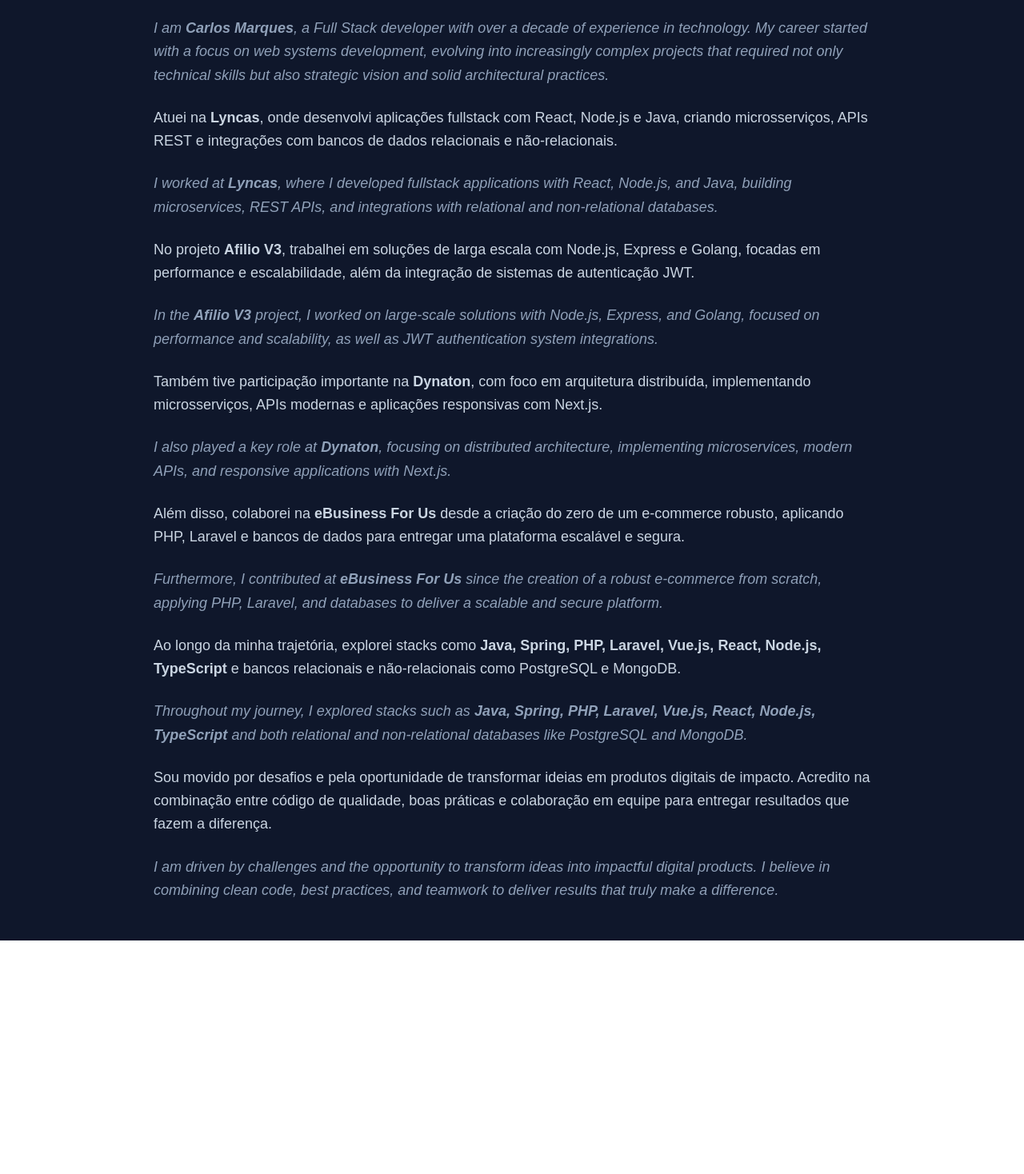
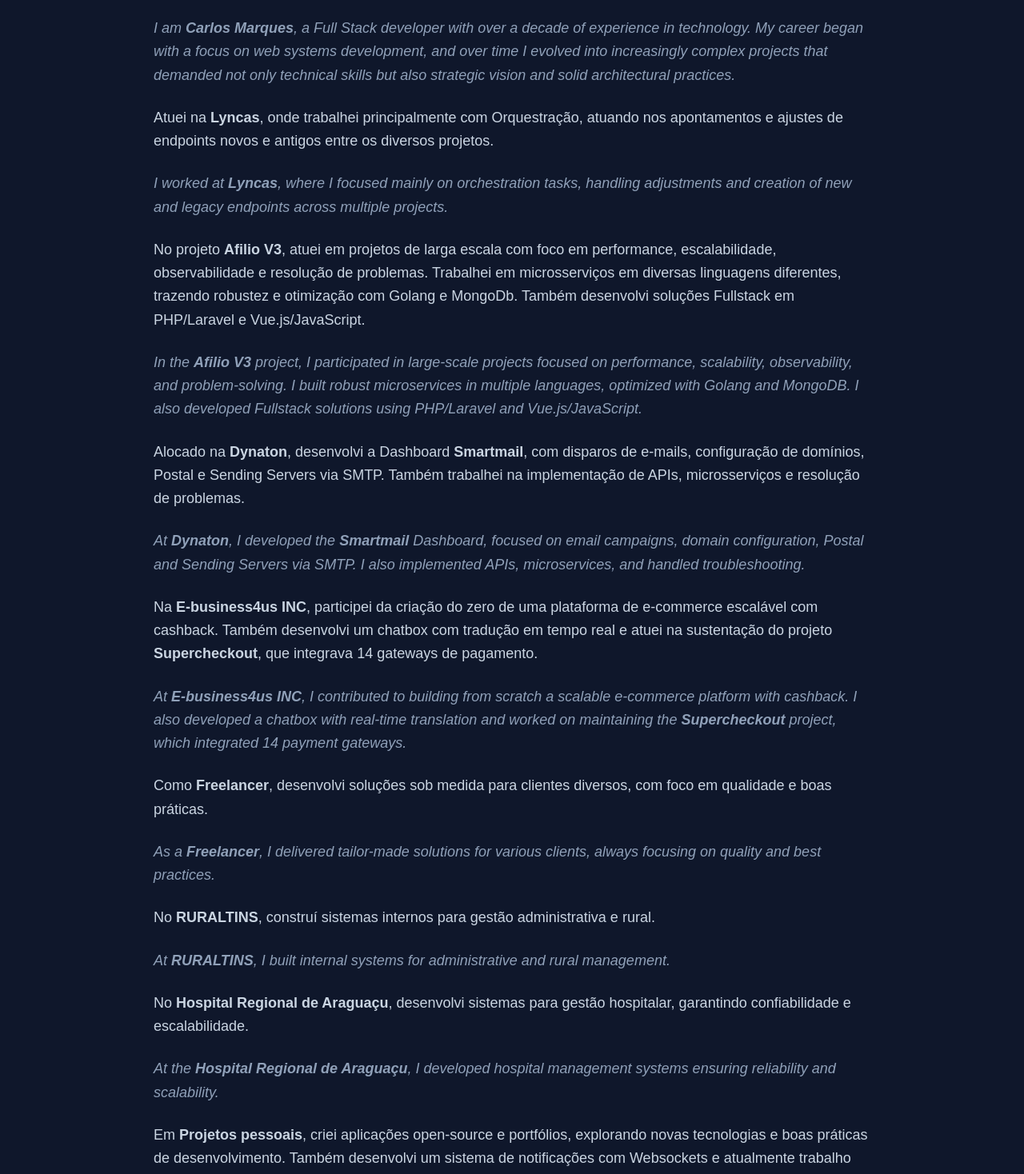
Before and after one commit to carlosmarques00/portfolio-carlos, a Next.js app: page /about in a window 1280 px wide. Shown: the part 240-1708 px from the top of the page at 80% size. Before the commit the page ends 1416 px from the top, so only its background shows below. Built offline with nearby package versions, Linux system fonts and the light colour scheme.

Commit message:
feat: about page atualizado com descrições PT/EN

```diff
--- a/src/app/about/page.tsx
+++ b/src/app/about/page.tsx
@@ -40,77 +40,112 @@
                 </p>
                 <p className="italic text-slate-400">
                     I am <strong>Carlos Marques</strong>, a Full Stack developer with over
-                    a decade of experience in technology. My career started with a focus
-                    on web systems development, evolving into increasingly complex
-                    projects that required not only technical skills but also strategic
-                    vision and solid architectural practices.
+                    a decade of experience in technology. My career began with a focus on
+                    web systems development, and over time I evolved into increasingly
+                    complex projects that demanded not only technical skills but also
+                    strategic vision and solid architectural practices.
                 </p>
 
                 {/* Lyncas */}
                 <p>
-                    Atuei na <strong>Lyncas</strong>, onde desenvolvi aplicações fullstack
-                    com React, Node.js e Java, criando microsserviços, APIs REST e
-                    integrações com bancos de dados relacionais e não-relacionais.
+                    Atuei na <strong>Lyncas</strong>, onde trabalhei principalmente com
+                    Orquestração, atuando nos apontamentos e ajustes de endpoints novos e
+                    antigos entre os diversos projetos.
                 </p>
                 <p className="italic text-slate-400">
-                    I worked at <strong>Lyncas</strong>, where I developed fullstack
-                    applications with React, Node.js, and Java, building microservices,
-                    REST APIs, and integrations with relational and non-relational
-                    databases.
+                    I worked at <strong>Lyncas</strong>, where I focused mainly on
+                    orchestration tasks, handling adjustments and creation of new and legacy
+                    endpoints across multiple projects.
                 </p>
 
                 {/* Afilio V3 */}
                 <p>
-                    No projeto <strong>Afilio V3</strong>, trabalhei em soluções de larga
-                    escala com Node.js, Express e Golang, focadas em performance e
-                    escalabilidade, além da integração de sistemas de autenticação JWT.
+                    No projeto <strong>Afilio V3</strong>, atuei em projetos de larga escala
+                    com foco em performance, escalabilidade, observabilidade e resolução de
+                    problemas. Trabalhei em microsserviços em diversas linguagens diferentes,
+                    trazendo robustez e otimização com Golang e MongoDb. Também desenvolvi
+                    soluções Fullstack em PHP/Laravel e Vue.js/JavaScript.
                 </p>
                 <p className="italic text-slate-400">
-                    In the <strong>Afilio V3</strong> project, I worked on large-scale
-                    solutions with Node.js, Express, and Golang, focused on performance
-                    and scalability, as well as JWT authentication system integrations.
+                    In the <strong>Afilio V3</strong> project, I participated in large-scale
+                    projects focused on performance, scalability, observability, and
+                    problem-solving. I built robust microservices in multiple languages,
+                    optimized with Golang and MongoDB. I also developed Fullstack solutions
+                    using PHP/Laravel and Vue.js/JavaScript.
                 </p>
 
                 {/* Dynaton */}
                 <p>
-                    Também tive participação importante na{" "}
-                    <strong>Dynaton</strong>, com foco em arquitetura distribuída,
-                    implementando microsserviços, APIs modernas e aplicações responsivas
-                    com Next.js.
+                    Alocado na <strong>Dynaton</strong>, desenvolvi a Dashboard
+                    <strong> Smartmail</strong>, com disparos de e-mails, configuração de
+                    domínios, Postal e Sending Servers via SMTP. Também trabalhei na
+                    implementação de APIs, microsserviços e resolução de problemas.
                 </p>
                 <p className="italic text-slate-400">
-                    I also played a key role at <strong>Dynaton</strong>, focusing on
-                    distributed architecture, implementing microservices, modern APIs, and
-                    responsive applications with Next.js.
+                    At <strong>Dynaton</strong>, I developed the <strong>Smartmail</strong>{" "}
+                    Dashboard, focused on email campaigns, domain configuration, Postal and
+                    Sending Servers via SMTP. I also implemented APIs, microservices, and
+                    handled troubleshooting.
                 </p>
 
-                {/* eBusiness For Us */}
+                {/* E-business4us INC */}
                 <p>
-                    Além disso, colaborei na <strong>eBusiness For Us</strong> desde a
-                    criação do zero de um e-commerce robusto, aplicando PHP, Laravel e
-                    bancos de dados para entregar uma plataforma escalável e segura.
+                    Na <strong>E-business4us INC</strong>, participei da criação do zero de
+                    uma plataforma de e-commerce escalável com cashback. Também desenvolvi
+                    um chatbox com tradução em tempo real e atuei na sustentação do projeto
+                    <strong> Supercheckout</strong>, que integrava 14 gateways de pagamento.
                 </p>
                 <p className="italic text-slate-400">
-                    Furthermore, I contributed at <strong>eBusiness For Us</strong> since
-                    the creation of a robust e-commerce from scratch, applying PHP,
-                    Laravel, and databases to deliver a scalable and secure platform.
+                    At <strong>E-business4us INC</strong>, I contributed to building from
+                    scratch a scalable e-commerce platform with cashback. I also developed a
+                    chatbox with real-time translation and worked on maintaining the{" "}
+                    <strong>Supercheckout</strong> project, which integrated 14 payment
+                    gateways.
                 </p>
 
-                {/* Skills */}
+                {/* Freelancer */}
                 <p>
-                    Ao longo da minha trajetória, explorei stacks como{" "}
-                    <strong>
-                        Java, Spring, PHP, Laravel, Vue.js, React, Node.js, TypeScript
-                    </strong>{" "}
-                    e bancos relacionais e não-relacionais como PostgreSQL e MongoDB.
+                    Como <strong>Freelancer</strong>, desenvolvi soluções sob medida para
+                    clientes diversos, com foco em qualidade e boas práticas.
                 </p>
                 <p className="italic text-slate-400">
-                    Throughout my journey, I explored stacks such as{" "}
-                    <strong>
-                        Java, Spring, PHP, Laravel, Vue.js, React, Node.js, TypeScript
-                    </strong>{" "}
-                    and both relational and non-relational databases like PostgreSQL and
-                    MongoDB.
+                    As a <strong>Freelancer</strong>, I delivered tailor-made solutions for
+                    various clients, always focusing on quality and best practices.
+                </p>
+
+                {/* RURALTINS */}
+                <p>
+                    No <strong>RURALTINS</strong>, construí sistemas internos para gestão
+                    administrativa e rural.
+                </p>
+                <p className="italic text-slate-400">
+                    At <strong>RURALTINS</strong>, I built internal systems for
+                    administrative and rural management.
+                </p>
+
+                {/* Hospital Regional */}
+                <p>
+                    No <strong>Hospital Regional de Araguaçu</strong>, desenvolvi sistemas
+                    para gestão hospitalar, garantindo confiabilidade e escalabilidade.
+                </p>
+                <p className="italic text-slate-400">
+                    At the <strong>Hospital Regional de Araguaçu</strong>, I developed
+                    hospital management systems ensuring reliability and scalability.
+                </p>
+
+                {/* Projetos pessoais */}
+                <p>
+                    Em <strong>Projetos pessoais</strong>, criei aplicações open-source e
+                    portfólios, explorando novas tecnologias e boas práticas de
+                    desenvolvimento. Também desenvolvi um sistema de notificações com
+                    Websockets e atualmente trabalho em um sistema de agendamentos para
+                    múltiplas áreas de atuação.
+                </p>
+                <p className="italic text-slate-400">
+                    In <strong>Personal Projects</strong>, I created open-source
+                    applications and portfolios, exploring new technologies and development
+                    best practices. I also built a notification system with Websockets and
+                    am currently working on a scheduling system for multiple business areas.
                 </p>
 
                 {/* Fechamento */}
@@ -121,10 +156,9 @@
                     resultados que fazem a diferença.
                 </p>
                 <p className="italic text-slate-400">
-                    I am driven by challenges and the opportunity to transform ideas into
+                    I am driven by challenges and by the opportunity to transform ideas into
                     impactful digital products. I believe in combining clean code, best
-                    practices, and teamwork to deliver results that truly make a
-                    difference.
+                    practices, and teamwork to deliver results that truly make a difference.
                 </p>
             </motion.div>
         </main>
--- a/src/app/projects/page.tsx
+++ b/src/app/projects/page.tsx
@@ -7,50 +7,88 @@
     {
         title: "Lyncas",
         description:
-            "Desenvolvimento de aplicações fullstack com React, Node.js, Java e PHP/Laravel. Criação de microsserviços, APIs REST e integrações com bancos relacionais e não-relacionais.\n\nFullstack development with React, Node.js, Java and PHP/Laravel. Built microservices, REST APIs, and integrations with relational and non-relational databases.",
-        tech: ["React", "Node.js", "Java", "Spring", "PHP", "Laravel", "PostgreSQL", "MongoDB"],
+            "Atuei na Lyncas, onde trabalhei principalmente com Orquestração, atuando nos apontamentos e ajustes de endpoints novos e antigos entre os diversos projetos.\n\nWorked at Lyncas mainly with Orchestration, handling adjustments and creation of new and legacy endpoints across multiple projects.",
+        tech: ["Java", "Spring", "Spring Boot"],
     },
     {
         title: "Afilio V3",
         description:
-            "Atuação em projetos de larga escala com foco em performance e escalabilidade. Backend em Node.js, Express, Golang e JWT, além de integrações com PHP/Laravel.\n\nWorked on large-scale projects focused on performance and scalability. Backend with Node.js, Express, Golang, JWT and PHP/Laravel.",
-        tech: ["Node.js", "Express", "Golang", "JWT", "PHP", "Laravel", "Docker"],
+            "Atuação em projetos de larga escala com foco em performance, escalabilidade, observabilidade e resolução de problemas. Microsserviços em diversas linguagens diferentes trazendo robustez e otimização com Golang e MongoDb. Fullstack em PHP/Laravel e Vue.js/JavaScript.\n\nParticipation in large-scale projects focused on performance, scalability, observability, and problem-solving. Built robust microservices in multiple languages, optimized with Golang and MongoDB. Fullstack development with PHP/Laravel and Vue.js/JavaScript.",
+        tech: ["PHP", "Laravel", "Vue.js", "JavaScript", "Node.js", "Golang", "Docker", "Microsserviços", "Quasar", "Landing Pages", "Wordpress", "MySql"],
     },
     {
         title: "Dynaton",
         description:
-            "Participação no desenvolvimento de soluções modernas com foco em arquitetura distribuída. Implementação de APIs, microsserviços e front responsivo com Next.js, React e Laravel.\n\nContributed to the development of modern solutions with a focus on distributed architecture. Implemented APIs, microservices, and responsive frontends with Next.js, React and Laravel.",
-        tech: ["Next.js", "TypeScript", "React", "Node.js", "Laravel", "Docker", "PostgreSQL"],
+            "Alocado na Dynaton, desenvolvi a Dashboard Smartmail de Disparos de Email, configuração de domínios, configuração de Postal e Sending Servers via SMTP. Implementação de APIs, microsserviços e Resolução de problemas.\n\nAt Dynaton, I developed the Smartmail Dashboard for Email Campaigns, domain configuration, Postal and Sending Servers via SMTP. Implemented APIs, microservices, and handled troubleshooting.",
+        tech: [ "PHP", "Node.js", "Laravel", "Docker", "MySql", "Infraestrutura", "DevOps"],
     },
     {
         title: "E-business4us INC",
         description:
-            "Criação do zero de uma plataforma de e-commerce escalável com React, Node.js, PHP e Laravel.\n\nBuilt a scalable e-commerce platform from scratch using React, Node.js, PHP and Laravel.",
-        tech: ["React", "Node.js", "PHP", "Laravel", "PostgreSQL", "MongoDB"],
+            "Criação do zero de uma plataforma de e-commerce escalável com cashback com Vue.js, Node.js, PHP e Laravel. Desenvolvimento de chatbox com cliente e tradução em tempo real e manutenção e sustentação no projeto Supercheckout, com 14 gateways de pagamento.\n\nBuilt from scratch a scalable e-commerce platform with cashback using Vue.js, Node.js, PHP, and Laravel. Developed a chatbox with real-time translation and maintained the Supercheckout project with 14 payment gateways.",
+        tech: ["Vue.js", "JavaScript", "Node.js", "PHP", "Laravel", "MariaDb", "MongoDB"],
     },
     {
         title: "Freelancer",
         description:
-            "Desenvolvimento de soluções sob medida para clientes diversos, com foco em qualidade e boas práticas.\n\nDelivered tailor-made solutions for various clients as an independent developer.",
-        tech: ["React", "Node.js", "PHP", "Laravel", "Java", "Spring", "MySQL", "PostgreSQL"],
+            "Desenvolvimento de soluções sob medida para clientes diversos, com foco em qualidade e boas práticas.\n\nDelivered tailor-made solutions for various clients as an independent developer, always focusing on quality and best practices.",
+        tech: ["React", "Node.js", "PHP", "Laravel", "Java", "Spring", "Spring Boot", "MySQL", "PostgreSQL"],
     },
     {
         title: "RURALTINS",
         description:
-            "Construção de sistemas internos para gestão administrativa e rural. Tecnologias: Java, Spring, PHP, Laravel.\n\nBuilt internal systems for administrative and rural management (Java, Spring, PHP, Laravel).",
+            "Construção de sistemas internos para gestão administrativa e rural. Tecnologias: Java, Spring, PHP, Laravel.\n\nBuilt internal systems for administrative and rural management. Technologies: Java, Spring, PHP, Laravel.",
         tech: ["Java", "Spring", "PHP", "Laravel", "PostgreSQL"],
     },
     {
         title: "Hospital Regional de Araguaçu",
         description:
-            "Desenvolvimento de sistemas para gestão hospitalar, garantindo confiabilidade e escalabilidade.\n\nDeveloped systems for hospital management, ensuring reliability and scalability.",
+            "Desenvolvimento de sistemas para gestão hospitalar, garantindo confiabilidade e escalabilidade.\n\nDeveloped hospital management systems ensuring reliability and scalability.",
         tech: ["Java", "Spring", "PHP", "Laravel", "MySQL"],
     },
     {
         title: "Projetos pessoais",
         description:
-            "Criação de aplicações open-source e portfólios, explorando novas tecnologias e boas práticas de desenvolvimento.\n\nBuilt open-source applications and portfolios, exploring new technologies and development best practices.",
-        tech: ["React", "TailwindCSS", "Node.js", "TypeScript"],
+            "Criação de aplicações open-source e portfólios, explorando novas tecnologias e boas práticas de desenvolvimento. Sistema de Notificações com Websockets. Em desenvolvimento um sistema de agendamentos para qualquer área de atuação.\n\nBuilt open-source applications and portfolios, exploring new technologies and development best practices. Notification System with Websockets. Currently developing a scheduling system for multiple business areas.",
+        tech: [
+            "Java",
+            "Spring",
+            "Spring Boot",
+            "Golang",
+            "PHP",
+            "Laravel",
+            "Python",
+            "Vue.js",
+            "Angular",
+            "React",
+            "React.js",
+            "Next.js",
+            "Node.js",
+            "Express",
+            "JavaScript",
+            "TypeScript",
+            "HTML",
+            "CSS",
+            "TailwindCSS",
+            "Docker",
+            "Kafka",
+            "GitHub",
+            "MySQL",
+            "PostgreSQL",
+            "Microsserviços",
+            "AKS (Azure Kubernetes Service)",
+            "EKS (Amazon Elastic Kubernetes Service)",
+            "AWS",
+            "Azure",
+            "APIs REST",
+            "Arquitetura de microsserviços",
+            "Integração contínua",
+            "Scrum",
+            "TDD",
+            "PHPUnit",
+            "WordPress",
+            "PhpMyAdmin"
+        ]
     },
 ];
 
```
